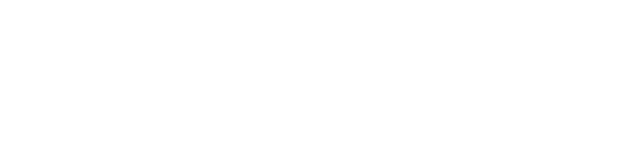
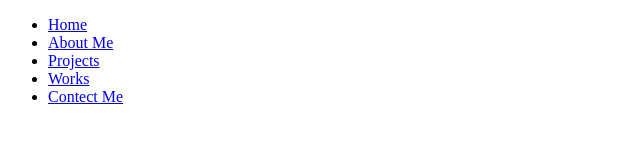
Before and after one commit to jeff70158/jeff70158.github.io, a plain HTML site: page index.html in a window 1280 px wide. Shown: the whole page, without its empty margins (0-640 px from the left). Drawn offline with Linux system fonts and the light colour scheme.

Commit message:
Update index.html

```diff
--- a/index.html
+++ b/index.html
@@ -5,6 +5,14 @@
         <title>Cheng yu teng</title>
     </head>
     <body>
-
+        <nav>
+            <ul>
+                <li><a href="#">Home</a></li>
+                <li><a href="#">About Me</a></li>
+                <li><a href="#">Projects</a></li>
+                <li><a href="#">Works</a></li>
+                <li><a href="#">Contect Me</a></li>
+            </ul>
+        </nav>
     </body>
 </html>
```
